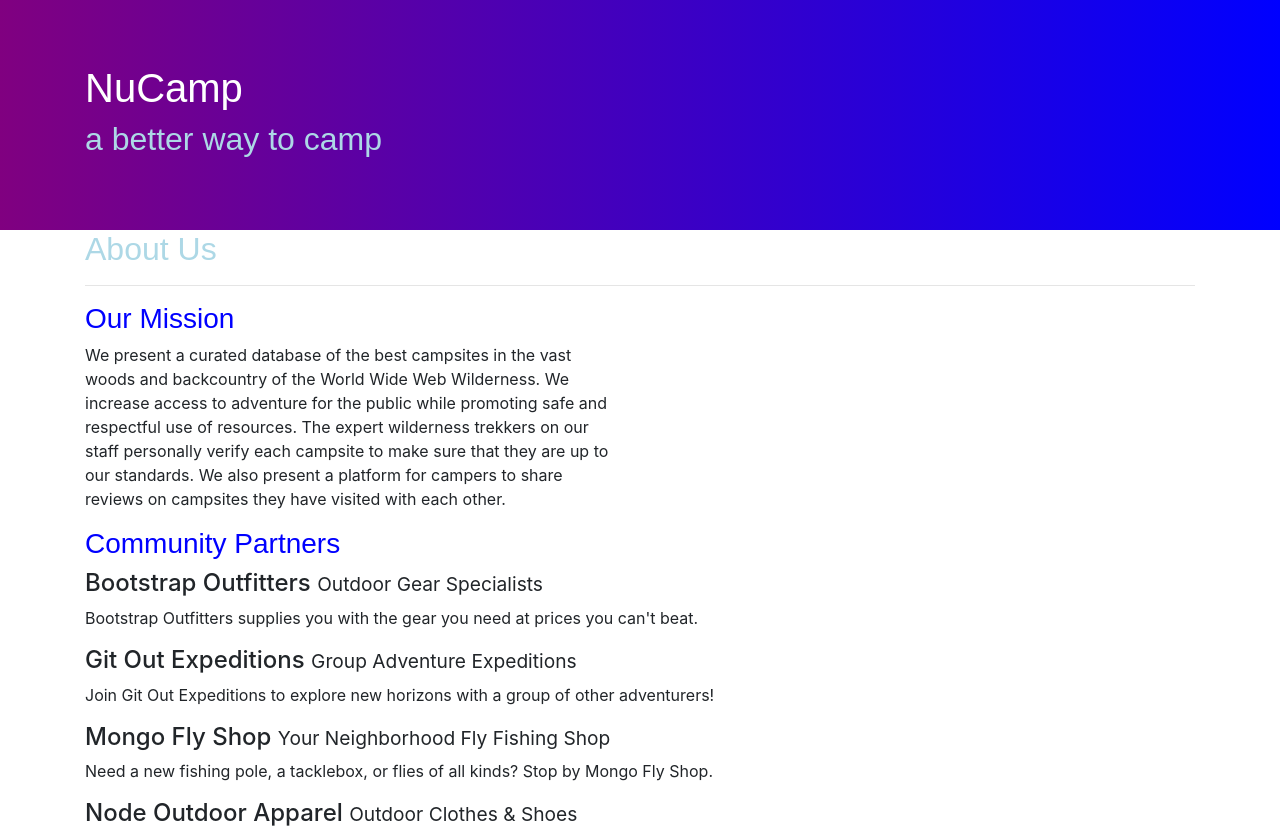
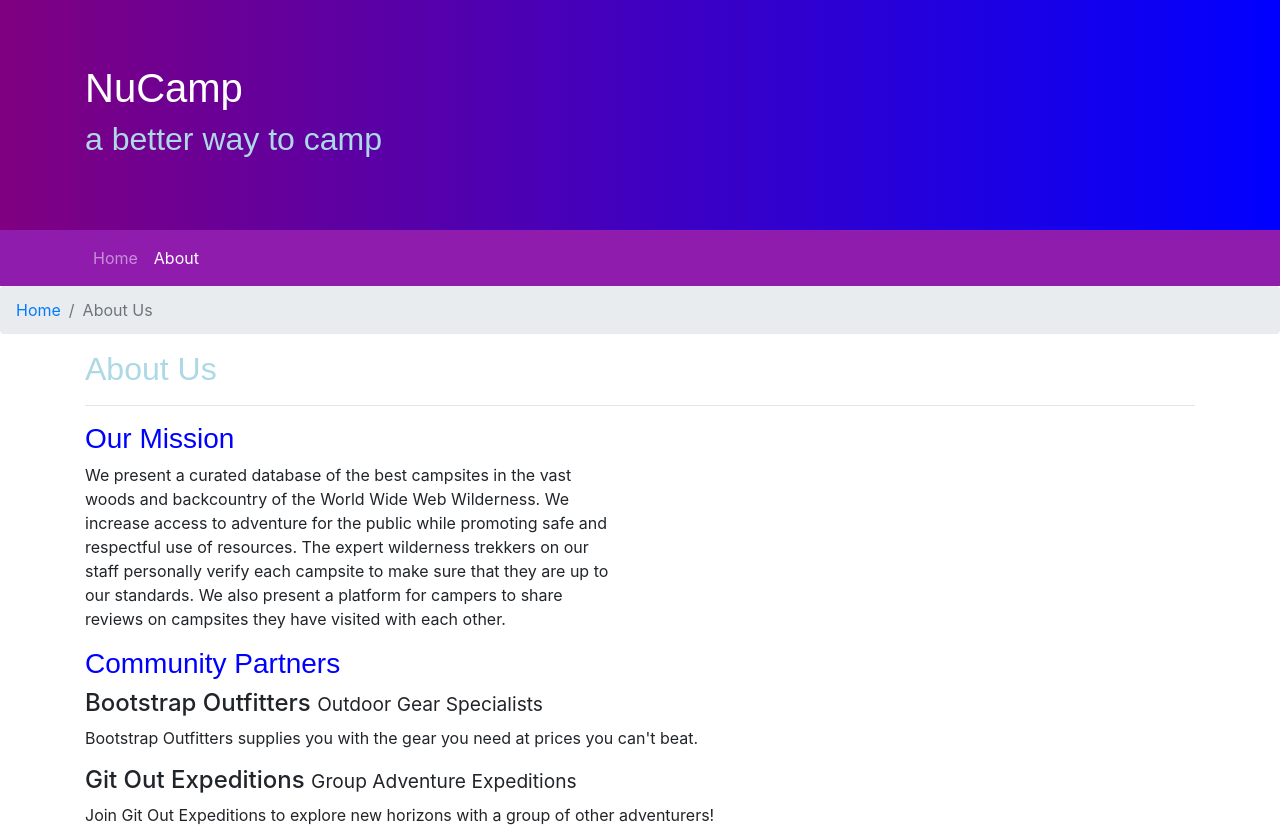
Before and after one commit to MannyV/nucampsite, a website: page aboutus.html in a window 1280 px wide. Shown: the top 831 px of the page. Drawn offline with nearby package versions, Linux system fonts and the light colour scheme.

Commit message:
Navbar and Breadcrumbs

```diff
--- a/aboutus.html
+++ b/aboutus.html
@@ -25,6 +25,20 @@
             </div>
         </div>
     </header>
+
+    <nav class="navbar navbar-expand-sm navbar-dark sticky-top">
+        <div class="container">
+            <ul class="navbar-nav">
+                <li class="nav-item"><a class="nav-link" href="index.html">Home</a></li>
+                <li class="nav-item active"><a class="nav-link" href="#">About</a></li>
+            </ul>
+        </div>
+    </nav>
+
+    <ol class="breadcrumb">
+        <li class="breadcrumb-item"><a href="index.html">Home</a></li>
+        <li class="breadcrumb-item active">About Us</li>
+    </ol>
 
     <div class="container">
         <div class="row">
```
